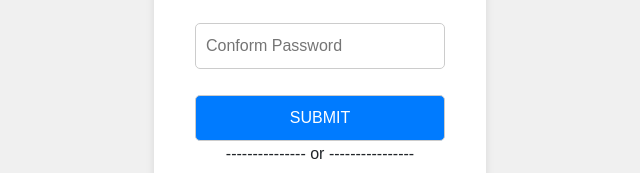
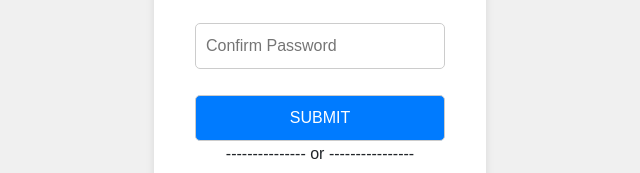
Before and after one commit to ashishnxt/Heathy-bites, a website: page signup2.html in a window 1280 px wide. Shown: the part 405-578 px from the top of the page, 320-960 px from the left. Drawn offline with nearby package versions, Linux system fonts and the light colour scheme; a web font is replaced by a local one.

Commit message:
Update signup2.html

```diff
--- a/signup2.html
+++ b/signup2.html
@@ -119,7 +119,7 @@
         <input type="email" id="email" placeholder="Email" required><br>
         <input type="password" id="password" placeholder="Password" required>
 	      <br>
-	    <input type="password" id="password" placeholder="Conform Password" required>
+	    <input type="password" id="password" placeholder="Confirm Password" required>
 	    <br>
         <input type="submit" value="SUBMIT">
         --------------- or ----------------
```
